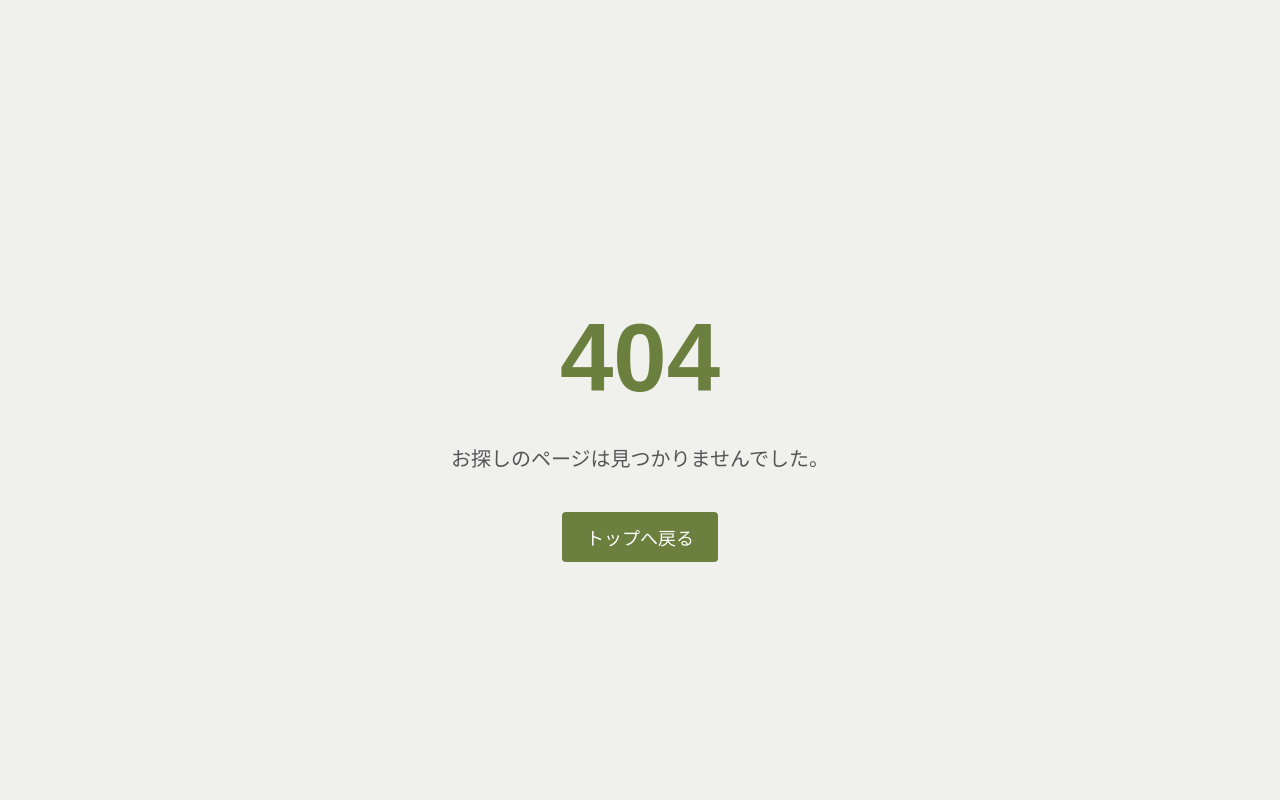
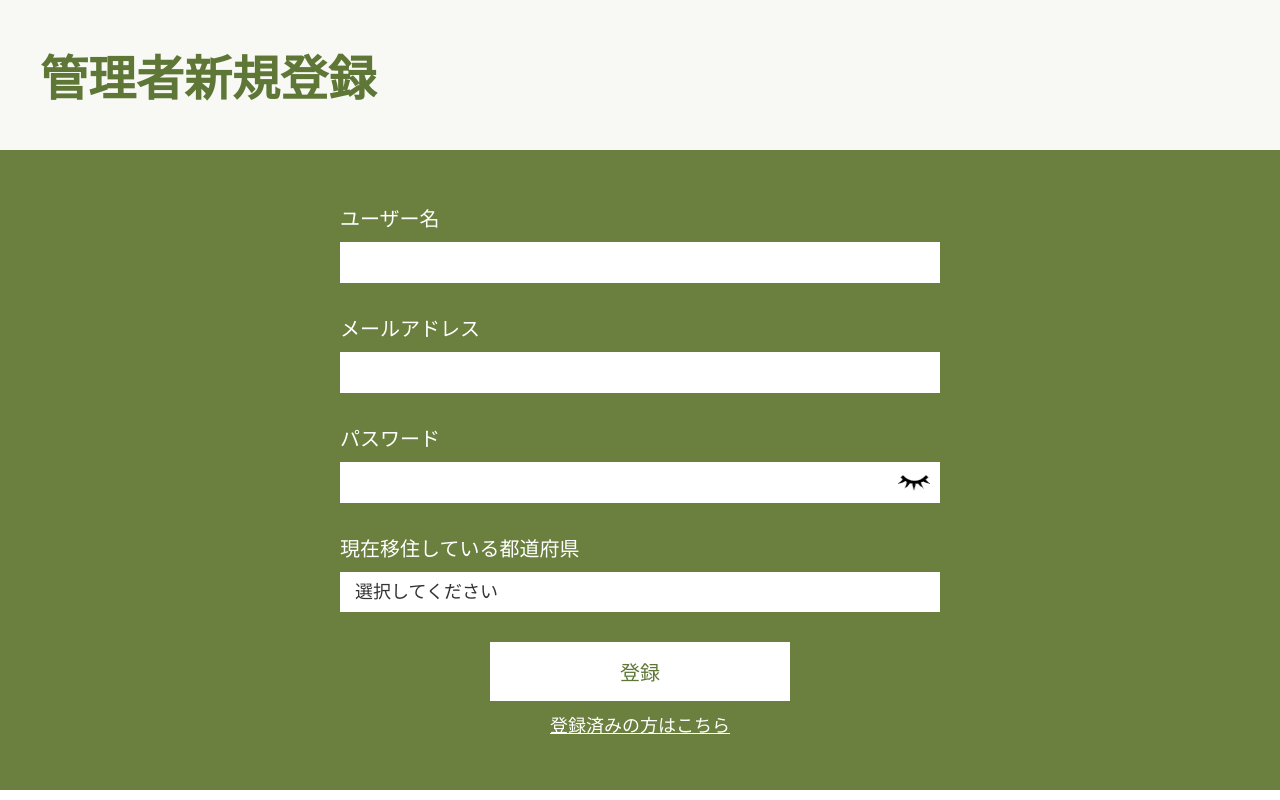
Before and after one commit to kokoro-12-11/2025U22, a Flask app: page /admin_register in a window 1280 px wide. Run offline with Flask 3, Linux system fonts and the light colour scheme; parts of the project's set-up code (start-up, migrations or seed data) failed here and were passed over.

Commit message:
250821/0421
管理者の新規登録ログイン制御
質問を集計し、画像化

```diff
--- a/develop/routes/admin.py
+++ b/develop/routes/admin.py
@@ -2,37 +2,143 @@
 
 from flask import Blueprint, render_template, request, redirect, flash, session, url_for
 from datetime import date
+from werkzeug.security import generate_password_hash, check_password_hash
+import mysql.connector
+import os
+from dotenv import load_dotenv
+from collections import defaultdict
+from PIL import Image, ImageDraw, ImageFont
+from datetime import datetime
+import logging
+import textwrap
+
+
+load_dotenv()
 
 admin_bp = Blueprint('admin', __name__)
 
-# 仮の管理者情報
-ADMIN_USERNAME = "admin"
-ADMIN_PASSWORD = "admin1234"
+db_config = {
+    'host': os.getenv('DB_HOST'),
+    'user': os.getenv('DB_USER'),
+    'password': os.getenv('DB_PASSWORD'),
+    'database': os.getenv('DB_NAME')
+}
 
-# ログイン画面表示
+# Pillowのフォント
+font_path = "static/fonts/NotoSansJP-Bold.ttf"
+font_path2 = "static/fonts/NotoSansJP-Regular.ttf"
+font_title = ImageFont.truetype(font_path, 38)
+font_text = ImageFont.truetype(font_path2, 28)
+
+@admin_bp.route('/admin_top')
+def admin_top():
+    return render_template("admin_top.html")
+
+
+# -------------------------
+# 管理者新規登録ページ 表示と処理
+# -------------------------
+@admin_bp.route('/admin_register', methods=['GET', 'POST'])
+def admin_register():
+    if request.method == 'POST':
+        username = request.form.get('username')
+        email = request.form.get('email')
+        password = request.form.get('password')
+        prefecture_id = request.form.get('prefecture_id')
+
+        hashed_password = generate_password_hash(password)
+
+        try:
+            conn = mysql.connector.connect(**db_config)
+            cursor = conn.cursor(dictionary=True)
+
+            # メールアドレス重複チェック
+            cursor.execute("SELECT * FROM users WHERE email = %s", (email,))
+            existing_user = cursor.fetchone()
+            if existing_user:
+                flash("そのメールアドレスはすでに登録されています", "warning")
+                return redirect('/admin_register')
+
+            # 管理者として登録
+            cursor.execute("""
+                INSERT INTO users (user_name, email, password, prefecture_id, role, created_at, updated_at)
+                VALUES (%s, %s, %s, %s, 'admin', NOW(), NOW())
+            """, (username, email, hashed_password, prefecture_id))
+            conn.commit()
+
+            flash("管理者アカウントを登録しました。ログインしてください。", "success")
+            return redirect('/admin_login')
+
+        except mysql.connector.Error as err:
+            print("DB Error:", err)
+            flash("登録中にエラーが発生しました", "danger")
+            return redirect('/admin_register')
+
+        finally:
+            if conn.is_connected():
+                cursor.close()
+                conn.close()
+
+    return render_template("admin_register.html")
+
+
+
+# -------------------------
+# 管理者ログイン
+# -------------------------
 @admin_bp.route('/admin_login', methods=['GET', 'POST'])
 def admin_login():
     if request.method == 'POST':
         username = request.form.get('username')
         password = request.form.get('password')
 
-        # 固定情報と照合
-        if username == ADMIN_USERNAME and password == ADMIN_PASSWORD:
-            session['admin_logged_in'] = True
-            flash("管理者としてログインしました", "success")
-            return redirect('/admin_top')
-        else:
-            flash("ユーザー名またはパスワードが違います", "danger")
+        try:
+            conn = mysql.connector.connect(**db_config)
+            cursor = conn.cursor(dictionary=True)
+
+            # ユーザー名で検索
+            cursor.execute("SELECT * FROM users WHERE user_name = %s", (username,))
+            admin_user = cursor.fetchone()
+
+            # パスワード一致かつ管理者かチェック
+            if admin_user and check_password_hash(admin_user['password'], password):
+                if admin_user['role'] == 'admin':
+                    session['admin_logged_in'] = True
+                    session['admin_user_name'] = admin_user['user_name']
+                    flash("管理者としてログインしました", "success")
+                    return redirect("/admin_top")
+                else:
+                    flash("管理者権限がありません", "danger")
+                    return redirect("/admin_login")
+
+            flash("ユーザー名またはパスワードが正しくありません", "danger")
+            return redirect("/admin_login")
+
+        except mysql.connector.Error as err:
+            print("DB Error:", err)
+            flash("ログイン中にエラーが発生しました", "danger")
             return redirect('/admin_login')
 
-    return render_template('admin_login.html')
+        finally:
+            if conn.is_connected():
+                cursor.close()
+                conn.close()
 
-# ログアウト処理
+    return render_template("admin_login.html")
+
+
+
+# -------------------------
+# 管理者ログアウト
+# -------------------------
 @admin_bp.route('/admin_logout')
 def admin_logout():
     session.pop('admin_logged_in', None)
-    flash("ログアウトしました", "info")
+    session.pop('admin_user_name', None)
+    flash("管理者をログアウトしました", "info")
     return redirect(url_for('admin.admin_login'))
+
+
 
 # 回覧板入力画面（admin_board_create.html）
 @admin_bp.route('/admin_board_create', methods=['GET'])
@@ -43,3 +149,132 @@ def admin_board_create():
 
     today = date.today().isoformat()
     return render_template('admin_board_create.html', today=today)
+
+
+
+# -------------------------
+# レポート集計
+# -------------------------
+@admin_bp.route('/admin_report')
+def admin_report():
+    print("✅ admin_report に入りました")
+    if not session.get('admin_logged_in'):
+        flash("管理者ログインが必要です", "warning")
+        return redirect(url_for('admin.admin_login'))
+
+    try:
+        conn = mysql.connector.connect(**db_config)
+        cursor = conn.cursor(dictionary=True)
+
+        # 各県ごとの最新の回覧板IDを取得（send_atの最大値でグループ化）
+        cursor.execute("""
+            SELECT
+                b.board_id,
+                p.prefecture_id,
+                b.send_at
+            FROM boards b
+            JOIN posts p ON b.board_id = p.board_id
+            INNER JOIN (
+                SELECT p.prefecture_id, MAX(b.send_at) AS latest_send_at
+                FROM boards b
+                JOIN posts p ON b.board_id = p.board_id
+                GROUP BY p.prefecture_id
+            ) latest ON p.prefecture_id = latest.prefecture_id AND b.send_at = latest.latest_send_at
+        """)
+        latest_boards = cursor.fetchall()
+        latest_board_ids = [row['board_id'] for row in latest_boards]
+
+        if not latest_board_ids:
+            flash("回覧板が存在しません", "info")
+            return redirect(url_for('admin.admin_top'))
+
+        # 最新のboard_idに対応する投稿と回答を取得
+        format_strings = ','.join(['%s'] * len(latest_board_ids))
+        query = f"""
+            SELECT
+                b.board_id,
+                p.prefecture_id,
+                b.send_at,
+                p.post_content,
+                a.answer_text
+            FROM boards b
+            JOIN posts p ON b.board_id = p.board_id
+            LEFT JOIN answers a ON p.post_id = a.post_id
+            WHERE b.board_id IN ({format_strings})
+            ORDER BY p.prefecture_id, b.board_id
+        """
+        cursor.execute(query, latest_board_ids)
+        result = cursor.fetchall()
+
+        # 整形: 県ごとに集計
+        from collections import defaultdict
+        report_data = defaultdict(lambda: {
+            "board_id": None,
+            "send_at": None,
+            "question": "",
+            "answers": []
+        })
+
+        for row in result:
+            pref_id = row['prefecture_id']
+            report_data[pref_id]["board_id"] = row['board_id']
+            report_data[pref_id]["send_at"] = row['send_at']
+            report_data[pref_id]["question"] = row['post_content']
+            if row['answer_text']:
+                report_data[pref_id]["answers"].append(row['answer_text'])
+
+        print("✅ 集計結果:", report_data)
+
+        template_path = os.path.join('static', 'images', 'template.png')
+        output_dir = "static/boards"
+        os.makedirs(output_dir, exist_ok=True)
+
+        for pref_id, data in report_data.items():
+            image = Image.open(template_path).convert("RGB")
+            draw = ImageDraw.Draw(image)
+
+            # 【質問】
+            draw.text((230, 270), "【質問】", font=font_text, fill="black")  # 少し下へ
+            q_lines = textwrap.wrap(data['question'], width=24)  # 少し詰める
+            y = 320  # 質問本文の開始位置（質問タイトルの下）
+            for line in q_lines:
+                draw.text((240, y), line, font=font_title, fill="black")  # 太字フォントで強調
+                y += 45  # 少しゆとりを持った行間
+
+            # 【回答】
+            y += 100  # 質問と回答の間にスペース
+            draw.text((230, y), "【回答】", font=font_text, fill="black")
+            y += 50  # 回答本文の開始位置
+
+            for i, ans in enumerate(data['answers'], 1):
+                lines = textwrap.wrap(f"{i}. {ans}", width=36)  # 回答文も詰め気味
+                for line in lines:
+                    draw.text((240, y), line, font=font_text, fill="black")
+                    y += 42  # 回答行間
+
+            # ファイル保存
+            filename = f"board_pref_{pref_id}.png"
+            image_path = os.path.join(output_dir, filename)
+            image.save(image_path)
+            print(f"✅ 生成: {image_path}")
+
+            # 相対パスをDBに保存
+            relative_path = f"static/boards/{filename}"
+            cursor.execute(
+                "UPDATE boards SET image_path = %s WHERE prefecture_id = %s",
+                (relative_path, pref_id)
+            )
+            conn.commit()
+
+
+    except mysql.connector.Error as err:
+        print("DB Error:", err)
+        flash("集計中にエラーが発生しました", "danger")
+        return redirect(url_for('admin.admin_top'))
+
+    finally:
+        if conn.is_connected():
+            cursor.close()
+            conn.close()
+
+    return render_template('report_completed.html', report_data=report_data)
--- /dev/null
+++ b/develop/templates/admin_register.html
@@ -0,0 +1,109 @@
+<!DOCTYPE html>
+<html lang="ja">
+<head>
+  <meta charset="UTF-8">
+  <meta name="viewport" content="width=device-width, initial-scale=1.0">
+  <title>管理者新規登録</title>
+  <link rel="stylesheet" href="{{ url_for('static', filename='css/register.css') }}">
+</head>
+<body>
+    <div class="header">
+        <h1>管理者新規登録</h1>
+    </div>
+
+    <div class="register-container">
+        <form id="registerForm" method="POST" action="/admin_register">
+            <label for="username">ユーザー名</label>
+            <input type="text" id="username" name="username" required>
+
+            <label for="email">メールアドレス</label>
+            <input type="email" id="email" name="email" required>
+
+            <label for="password">パスワード</label>
+            <div class="password_wrapper">
+            <input type="password" id="password" name="password" required>
+            <img src="{{ url_for('static', filename='images/eye_off.png') }}"
+                alt="パスワード表示切替"
+                id="togglePassword"
+                class="toggle_password">
+            </div>
+
+
+            <label for="location">現在移住している都道府県</label>
+            <select id="location" name="prefecture_id" required>
+                <option value="" disabled selected>選択してください</option>
+                <option value="1">北海道</option>
+                <option value="2">青森県</option>
+                <option value="3">岩手県</option>
+                <option value="4">宮城県</option>
+                <option value="5">秋田県</option>
+                <option value="6">山形県</option>
+                <option value="7">福島県</option>
+                <option value="8">茨城県</option>
+                <option value="9">栃木県</option>
+                <option value="10">群馬県</option>
+                <option value="11">埼玉県</option>
+                <option value="12">千葉県</option>
+                <option value="13">東京都</option>
+                <option value="14">神奈川県</option>
+                <option value="15">新潟県</option>
+                <option value="16">富山県</option>
+                <option value="17">石川県</option>
+                <option value="18">福井県</option>
+                <option value="19">山梨県</option>
+                <option value="20">長野県</option>
+                <option value="21">岐阜県</option>
+                <option value="22">静岡県</option>
+                <option value="23">愛知県</option>
+                <option value="24">三重県</option>
+                <option value="25">滋賀県</option>
+                <option value="26">京都府</option>
+                <option value="27">大阪府</option>
+                <option value="28">兵庫県</option>
+                <option value="29">奈良県</option>
+                <option value="30">和歌山県</option>
+                <option value="31">鳥取県</option>
+                <option value="32">島根県</option>
+                <option value="33">岡山県</option>
+                <option value="34">広島県</option>
+                <option value="35">山口県</option>
+                <option value="36">徳島県</option>
+                <option value="37">香川県</option>
+                <option value="38">愛媛県</option>
+                <option value="39">高知県</option>
+                <option value="40">福岡県</option>
+                <option value="41">佐賀県</option>
+                <option value="42">長崎県</option>
+                <option value="43">熊本県</option>
+                <option value="44">大分県</option>
+                <option value="45">宮崎県</option>
+                <option value="46">鹿児島県</option>
+                <option value="47">沖縄県</option>
+            </select>
+
+
+            <button type="submit">登録</button>
+
+            <div class="login-link">
+                <a href="/admin_login">登録済みの方はこちら</a>
+            </div>
+        </form>
+    </div>
+
+    <script>
+      const togglePassword = document.getElementById('togglePassword');
+      const passwordField = document.getElementById('password');
+
+      // Flask で生成されたパスを HTML 側で展開して変数に格納
+      const eyeClosed = "{{ url_for('static', filename='images/eye_off.png') }}";
+      const eyeOpen   = "{{ url_for('static', filename='images/eye.png') }}";
+
+      togglePassword.addEventListener('click', function () {
+          const isPassword = passwordField.type === 'password';
+          passwordField.type = isPassword ? 'text' : 'password';
+          this.src = isPassword ? eyeOpen : eyeClosed;
+      });
+    </script>
+
+</body>
+</html>
--- a/develop/templates/admin_top.html
+++ b/develop/templates/admin_top.html
@@ -16,6 +16,9 @@
 
         <main class="main">
             <div id="wrap">
+                <form action="/admin_report" method="GET">
+                    <button type="submit" class="admin_report_btn" style="margin: 0 0 2rem 0;">レポート集計</button>
+                </form>
                 <a href="/admin_board_create" class="board_make">回覧板作成</a>
             </div>
         </main>
--- a/develop/templates/develop.html
+++ b/develop/templates/develop.html
@@ -50,6 +50,7 @@
   <a href="/board_sent">board_sent</a><br>
   <a href="/setting">setting</a><br>
   <a href="/setting_completed">setting_completed</a><br>
+  <a href="/admin_register">admin_register</a><br>
   <a href="/admin_login">admin_login</a><br>
   <a href="/admin_top">admin_top</a><br>
   <a href="/admin_board_create">admin_board_create</a><br>
```
Also changed, not shown: develop/templates/report_completed.html (added, +25 -0 lines), develop/static/boards/board_pref_1.png (added), develop/static/boards/board_pref_11.png (added), develop/static/boards/board_pref_12.png (added), develop/static/boards/board_pref_13.png (added), develop/static/boards/board_pref_22.png (added), develop/static/boards/board_pref_23.png (added), develop/static/boards/board_pref_27.png (added), develop/static/boards/board_pref_28.png (added), develop/static/boards/board_pref_40.png (added), develop/static/boards/board_pref_46.png (added), develop/static/images/template.png (added), 3 other files.
